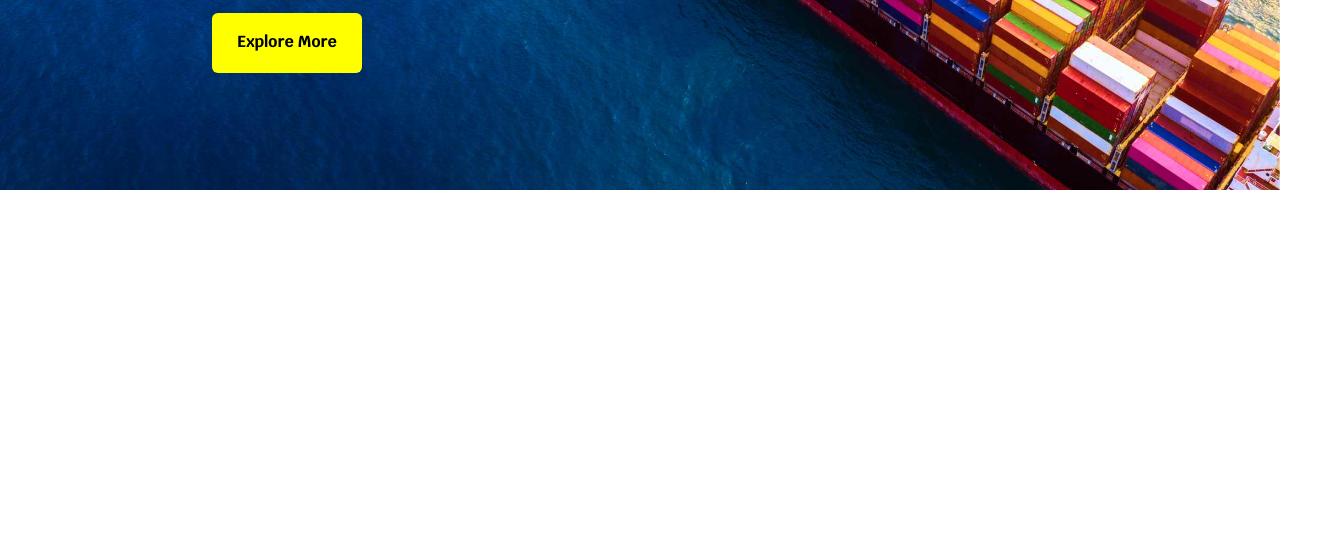
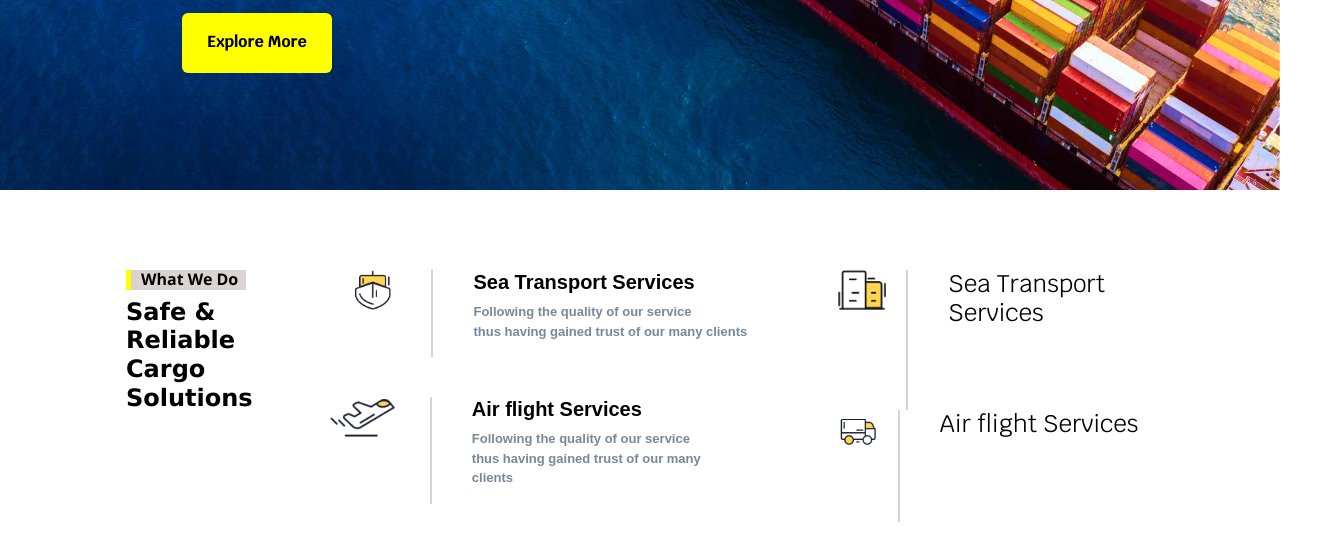
Before and after one commit to hassanscorpio/TransitFlow-clone, a plain HTML site: page index.html in a window 1280 px wide. Shown: the part 556-1094 px from the top of the page, 1340 px wide, since content can reach past the window. Before the commit the page ends 800 px from the top, so only its background shows below. Drawn offline with nearby package versions, Linux system fonts and the light colour scheme.

Commit message:
touches hero section

```diff
--- a/assets/css/styles.css
+++ b/assets/css/styles.css
@@ -1,7 +1,7 @@
 *{
     text-decoration: none;
     list-style: none;
-    color: aliceblue;
+    color: black;
 
 }
 a{
@@ -47,6 +47,7 @@ body{
     padding: 4px;
     padding-left: 14px;
     background-color: #091242;
+    border-left: 5px solid yellow;
 }
 .inner-text h1{
     color: white;
@@ -79,10 +80,10 @@ body{
 .img-box{
     position: relative;
 }
-.container{
+ .header .container{
     position: absolute;
     top: 200px;
-    left: 200px;
+    left: 170px;
 }
 .inner-container{
     width: 100%;
@@ -129,6 +130,78 @@ body{
     color: white;
     font-weight: normal;
 }
+.ul-icons span{
+    color: white;
+}
+/* ----------------------------------------Main-Start------------------------------------------------ */
+
+.main .hero .container{
+
+    padding-top: 80px;
+
+
+}
+
+.what h6{
+    color: black;
+    width: 120px;
+    background-color: rgb(219, 211, 211);
+
+    padding-left: 10px;
+   border-left: 5px solid yellow;
+   font-family: 'Segoe UI', Tahoma, Geneva, Verdana, sans-serif;
+   font-weight: bold;
+
+
+}
+.main .what h4{
+    font-weight: bolder;
+    font-family: Verdana, Geneva, Tahoma, sans-serif;
+}
+ .sea .inner-text p{
+    color: lightslategray;
+    font-weight: bold;
+    font-family: Arial, Helvetica, sans-serif;
+}
+.transport .sea img{
+    height: 40px;
+    padding-right: 40px;
+}
+.main .inner-text{
+    padding-left: 40px;
+    border-left: 2px solid lightgrey;
+}
+.main .inner-text h5{
+    font-weight: bold;
+    font-family: Arial, Helvetica, sans-serif;
+}
+.transport .air{
+    margin-top: 40px;
+    margin-right: 100px;
+}
+.transport .air img{
+    height: 40px;
+    margin-left: -25px;
+    padding-right: 35px;
+}
+.transport .air .inner-text h5{
+
+    font-weight: bold;
+
+}
+.transport .air .inner-text p{
+    color: lightslategray;
+    font-weight: bold;
+    font-family: Arial, Helvetica, sans-serif;
+}
+.warehouse img,.Shipping img{
+    height: 40px;
+    padding-right: 20px;
+}
+.warehouse .inner-text h5,.Shipping .inner-text h5{
+    display: none;
+}
+
 
 
 
--- a/index.html
+++ b/index.html
@@ -36,7 +36,7 @@
                         <li class="phone d-flex">
                             <a href=""><img src="./assets/imgs/links-icons/fone.png" alt=""></a>
                             <div class="inner-text p-2">
-                                <span>Call Us</span> <br> (00) 112 365 489
+                                <span>Call Us</span> <br> <span>(00) 112 365 489</span>
                             </div><!-- /.inner-text -->
                         </li>
 
@@ -111,6 +111,57 @@
 
         </header>
         <main class="main">
+            <section class="hero">
+                <div class="container d-flex px-4 ">
+                    <ul class="cargo">
+                        <li><div class="what">
+                            <h6>What We Do</h6>
+                            <h4>Safe & Reliable <br>Cargo Solutions</h4>
+                        </div><!-- /.what --> </li></ul><!-- /.cargo -->
+                    <ul class="transport ">
+                        <li class="sea d-flex">
+                            <img src="./assets/imgs/links-icons/ship.png" alt="">
+                            <div class="inner-text">
+                                <h5>Sea Transport Services</h5>
+                                <p>Following the quality of our service <br> thus having gained trust of our many clients</p>
+                            </div><!-- /.inner-text -->
+                        </li><!-- /.sea -->
+                        <li class="air d-flex">
+                            <img src="./assets/imgs/links-icons/plane.png" alt="">
+                            <div class="inner-text">
+                                <h5>Air flight Services</h5>
+                                <p>Following the quality of our service <br> thus having gained trust of our many clients</p>
+                            </div><!-- /.inner-text -->
+                        </li> <!-- /.air -->
+
+
+                    </ul><!-- /.transport -->
+
+                        <ul class="Services ">
+                            <li class="warehouse d-flex">
+                                <img src="./assets/imgs/links-icons/building.png" alt="">
+                                <div class="inner-text">
+                                    <h4>Sea Transport Services</h4>
+                                    <p>Following the quality of our service <br> thus having gained trust of our many clients</p>
+                                </div><!-- /.inner-text -->
+                            </li><!-- /.warehouse -->
+                            <li class="Shipping d-flex">
+                                <img src="./assets/imgs/links-icons/bus.png" alt="">
+                                <div class="inner-text">
+                                    <h4>Air flight Services</h4>
+                                    <p>Following the quality of our service <br> thus having gained trust of our many clients</p>
+                                </div><!-- /.inner-text -->
+                            </li> <!-- /.shipping -->
+
+
+                    </ul><!-- /.services -->
+                </div><!-- /.container -->
+
+
+            </section><!-- /.hero -->
+
+
+
 
         </main>
         <footer class="footer">
```
